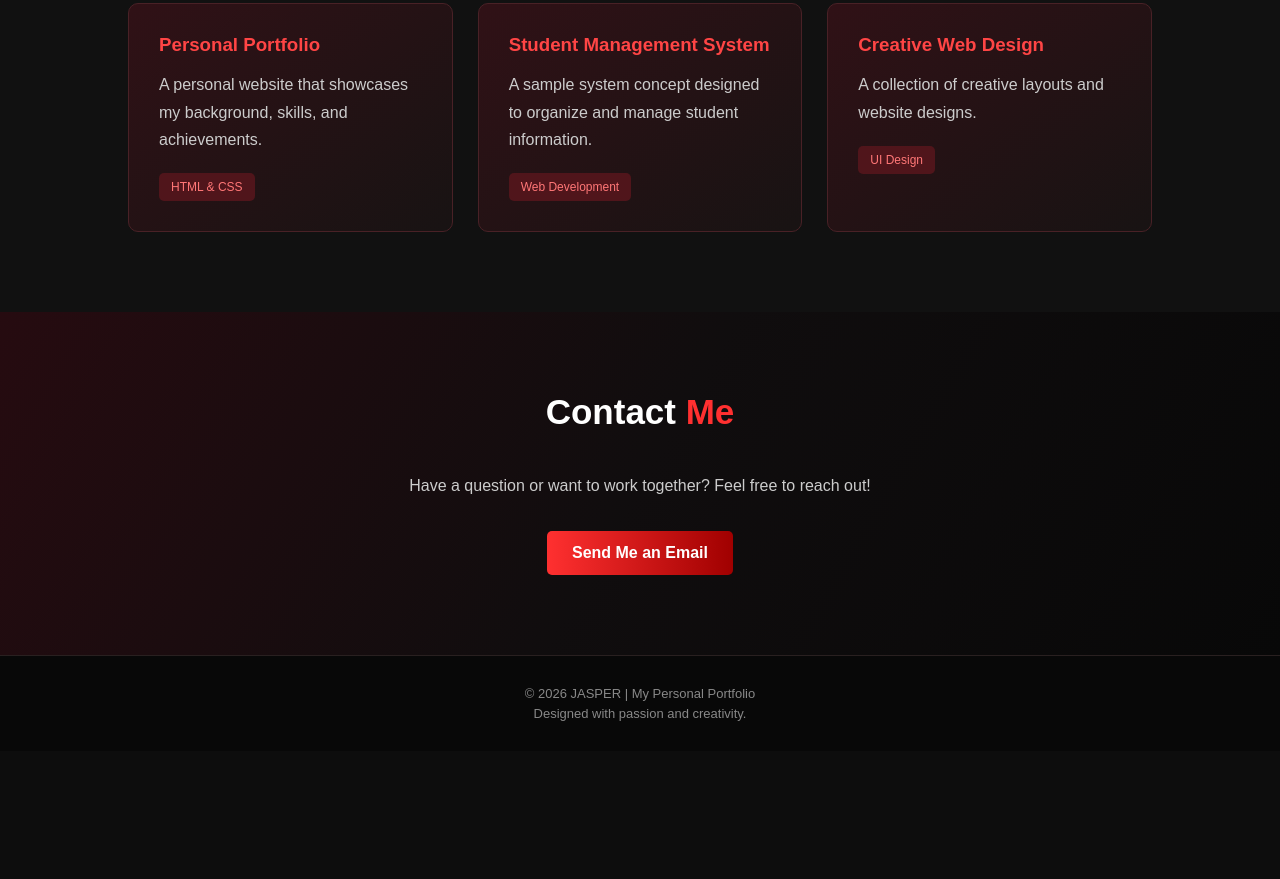
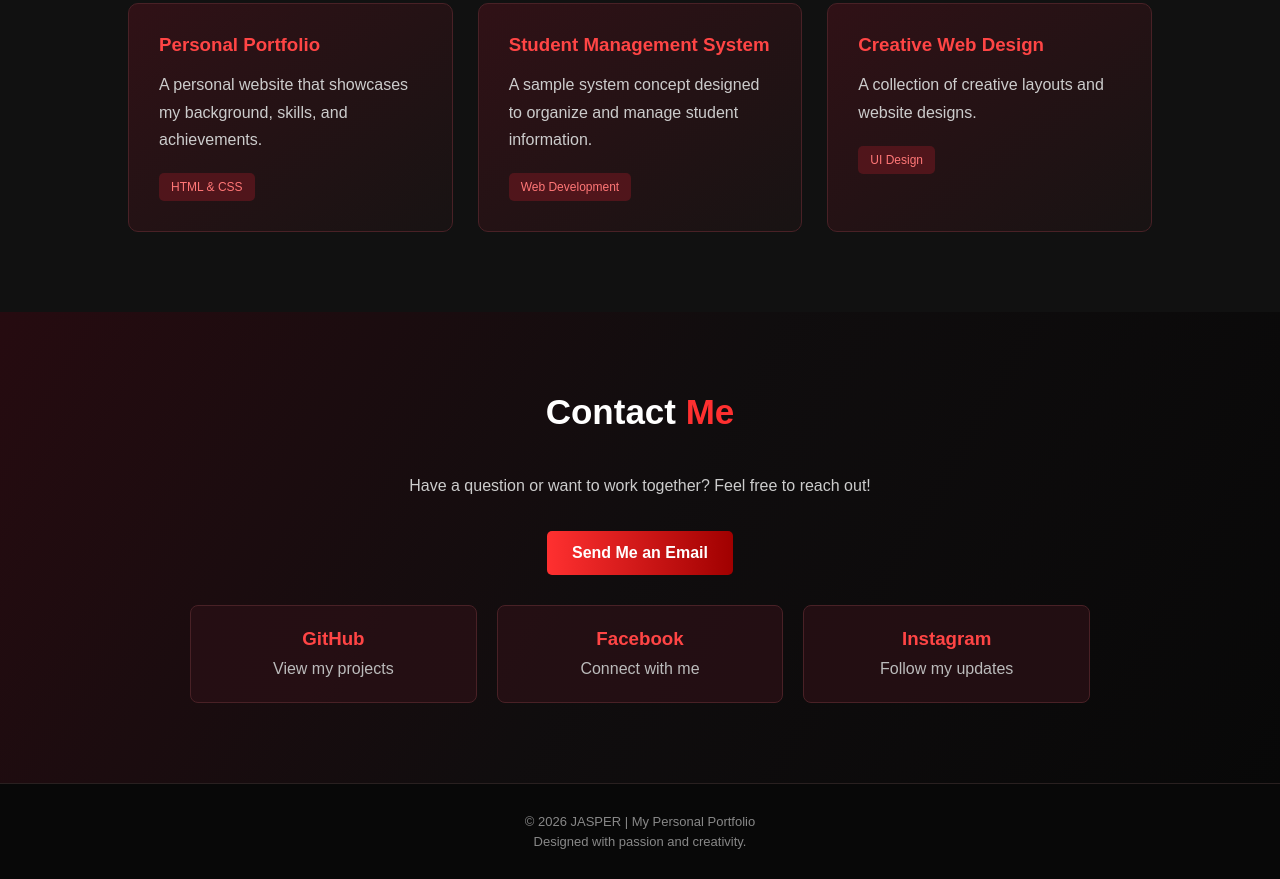
Before and after one commit to jasperbondoc/Bondoc-Project-1, a plain HTML site: page index.html in a window 1280 px wide. Shown: the part 1735-2614 px from the top of the page. Before the commit the page ends 2486 px from the top, so only its background shows below. Drawn offline with Linux system fonts and the light colour scheme.

Commit message:
linking personal accs

```diff
--- a/index.html
+++ b/index.html
@@ -138,6 +138,23 @@
         <a href="mailto:your@email.com" class="btn">
             Send Me an Email
         </a>
+
+        <div class="social-links">
+            <a href="https://github.com/jasperbondoc" class="social-card" target="_blank" rel="noopener noreferrer">
+                <h3>GitHub</h3>
+                <p>View my projects</p>
+            </a>
+
+            <a href="https://web.facebook.com/Jsprjkjrnobndc" class="social-card" target="_blank" rel="noopener noreferrer">
+                <h3>Facebook</h3>
+                <p>Connect with me</p>
+            </a>
+
+            <a href="https://www.instagram.com/urfavj4ke?fbclid=IwY2xjawVukxFleHRuA2FlbQIxMABwZG9mBWJyaWQRMXVZNWRzWHFNYlByWkcxcERzcnRjBmFwcF9pZBAyMjIwMzkxNzg4MjAwODkyAAEf1qyTAPevMzoBt9fYDi7Zp5KF0S2hE2rrPew6JpimbnIVdE3b8CSwR2TxwoA_aem_DhqwGPyS0ia2ihoo5LZLUg" class="social-card" target="_blank" rel="noopener noreferrer">
+                <h3>Instagram</h3>
+                <p>Follow my updates</p>
+            </a>
+        </div>
     </section>
 
     <!-- Footer -->
--- a/styles/style.css
+++ b/styles/style.css
@@ -282,6 +282,47 @@ section:not(.home) {
     line-height: 1.8;
 }
 
+.social-links {
+    display: grid;
+    grid-template-columns: repeat(3, minmax(0, 1fr));
+    gap: 20px;
+    max-width: 900px;
+    margin: 30px auto 0;
+}
+
+.social-card {
+    display: block;
+    padding: 22px 15px;
+    text-align: center;
+    text-decoration: none;
+    background: rgba(41, 16, 20, 0.8);
+    border: 1px solid #492126;
+    border-radius: 8px;
+    transition: 0.3s;
+}
+
+.social-card h3 {
+    margin-bottom: 8px;
+    color: #ff4545;
+}
+
+.social-card p {
+    margin: 0;
+    color: #bbbbbb;
+    line-height: 1.4;
+}
+
+.social-card:hover {
+    transform: translateY(-5px);
+    border-color: #ff3030;
+}
+
+@media (max-width: 600px) {
+    .social-links {
+        grid-template-columns: 1fr;
+    }
+}
+
 /* FOOTER */
 footer {
     text-align: center;
```
